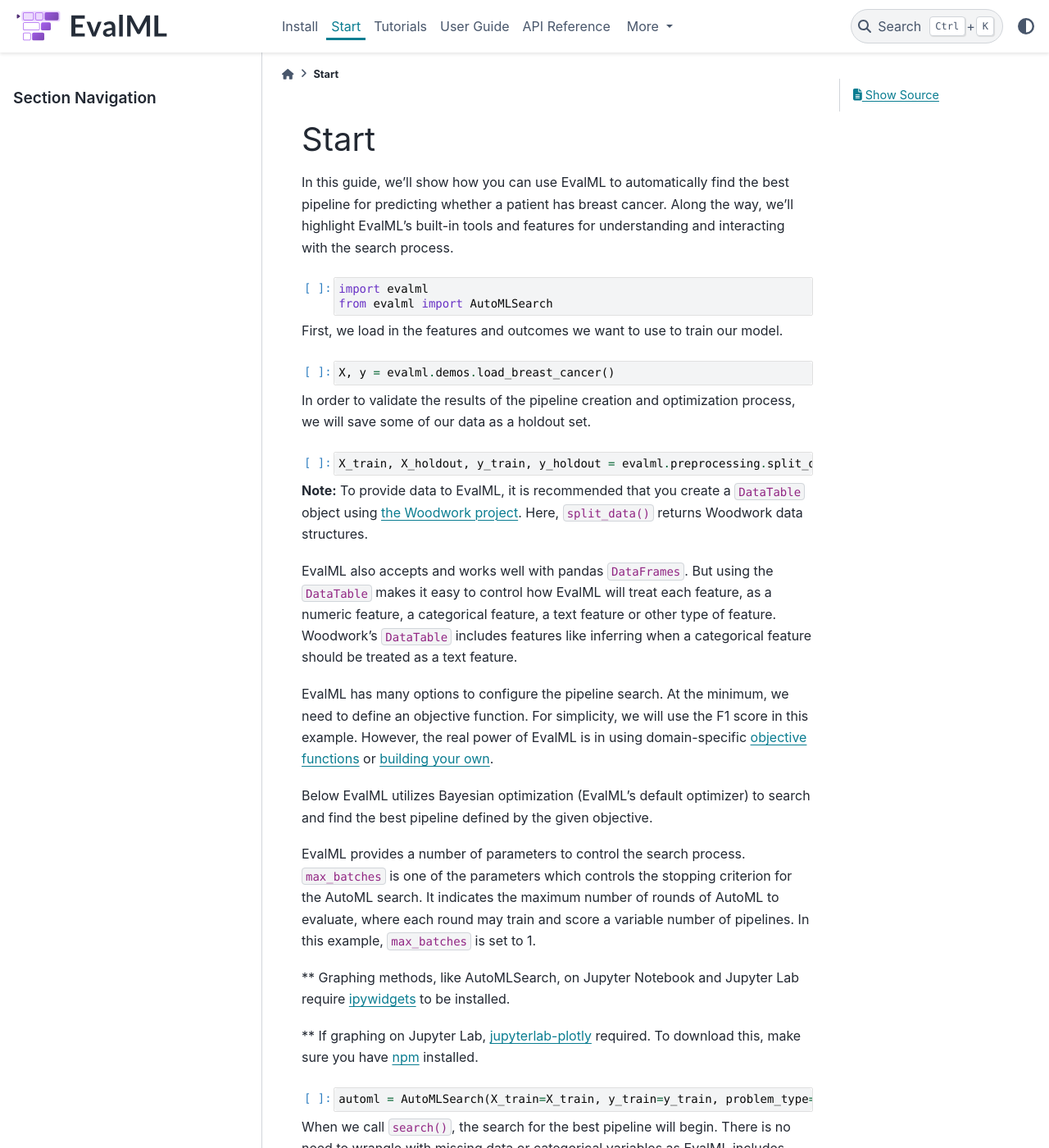
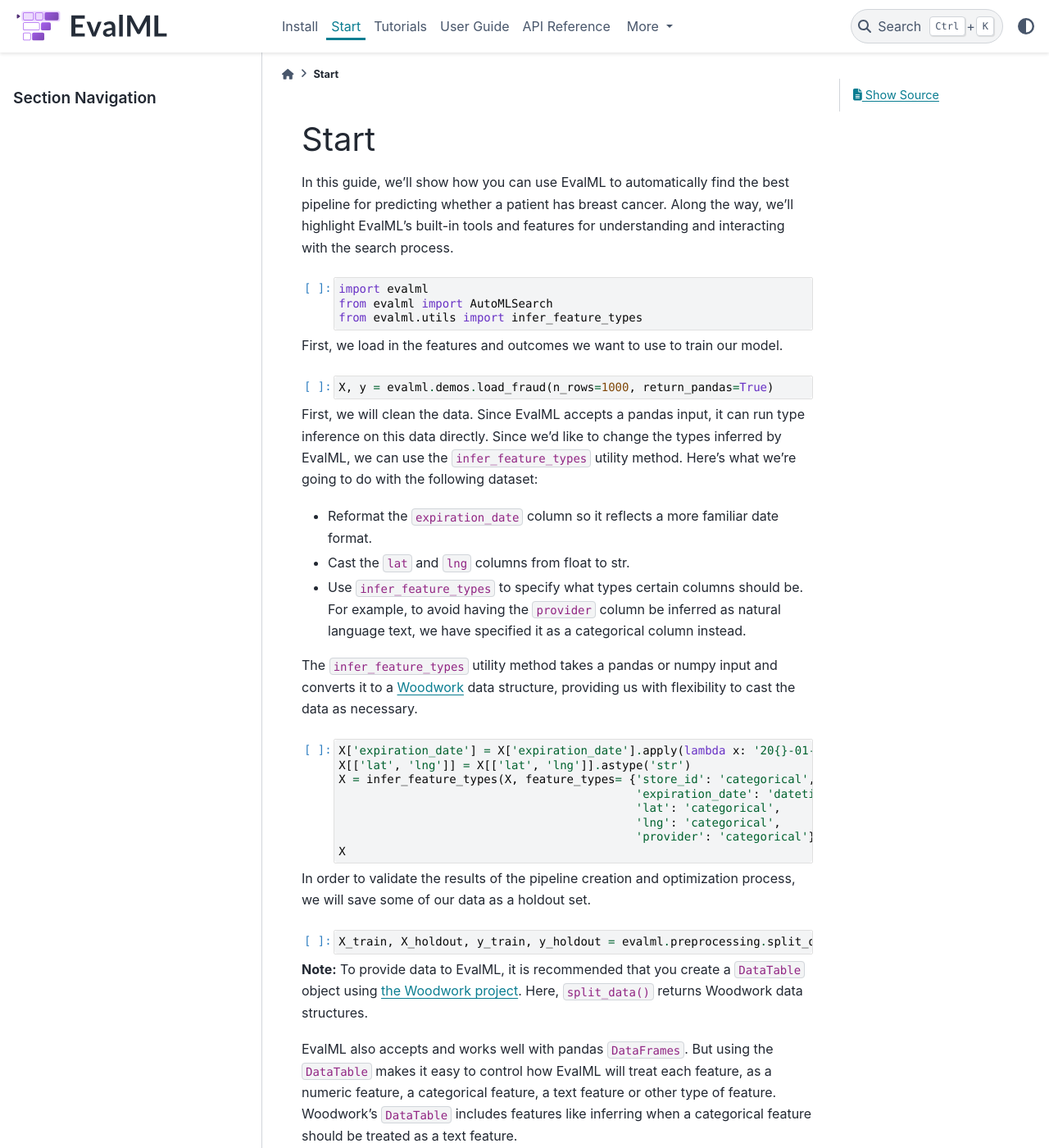
Before and after one commit to alteryx/evalml, a Sphinx documentation site: the page built from docs/source/start.ipynb, in a window 1280 px wide and 1400 px high. Shown: the whole window at 82% size. Built offline with Sphinx 7.4.7 and the PyData theme 0.15.4, drawn with Linux system fonts in a browser that asks for light colours; comment, search, counter and statistics services are not loaded.

Commit message:
Add infer_feature_types to start.ipynb (#1700)
* initial changes for adding infer to start.ipynb

* update release

* fix desc

* fix doc markdown

* linting

* fix format

```diff
--- a/docs/source/release_notes.rst
+++ b/docs/source/release_notes.rst
@@ -37,6 +37,7 @@
     * Documentation Changes
         * Updated docs to include information about ``AutoMLSearch`` callback parameters and methods :pr:`1577`
         * Updated docs to prompt users to install graphiz on Mac :pr:`1656`
+        * Added ``infer_feature_types`` to the ``start.ipynb`` guide :pr:`1700`
     * Testing Changes
 
 .. warning::
```
Also changed, not shown: docs/source/start.ipynb.
